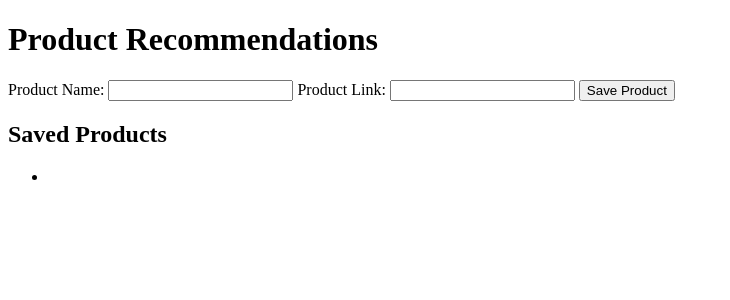
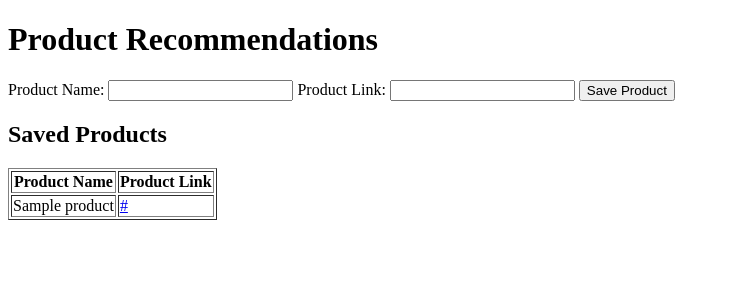
Before and after one commit to mkopru/heroku_test_3, a Flask app: page / in a window 1280 px wide. Shown: the top 300 px of the page, without its empty margins (0-730 px from the left). Run offline with Flask 3, Linux system fonts and the light colour scheme; tables that the repository leaves empty hold one stand-in row (values such as "Sample post").

Commit message:
Update index.html

```diff
--- a/templates/index.html
+++ b/templates/index.html
@@ -17,10 +17,17 @@
     </form>
 
     <h2>Saved Products</h2>
-    <ul>
+    <table border="1">
+        <tr>
+            <th>Product Name</th>
+            <th>Product Link</th>
+        </tr>
         {% for product in products %}
-            <li><a href="{{ product.link }}">{{ product.name }}</a></li>
+            <tr>
+                <td>{{ product[0] }}</td>
+                <td><a href="{{ product[1] }}">{{ product[1] }}</a></td>
+            </tr>
         {% endfor %}
-    </ul>
+    </table>
 </body>
 </html>
```
